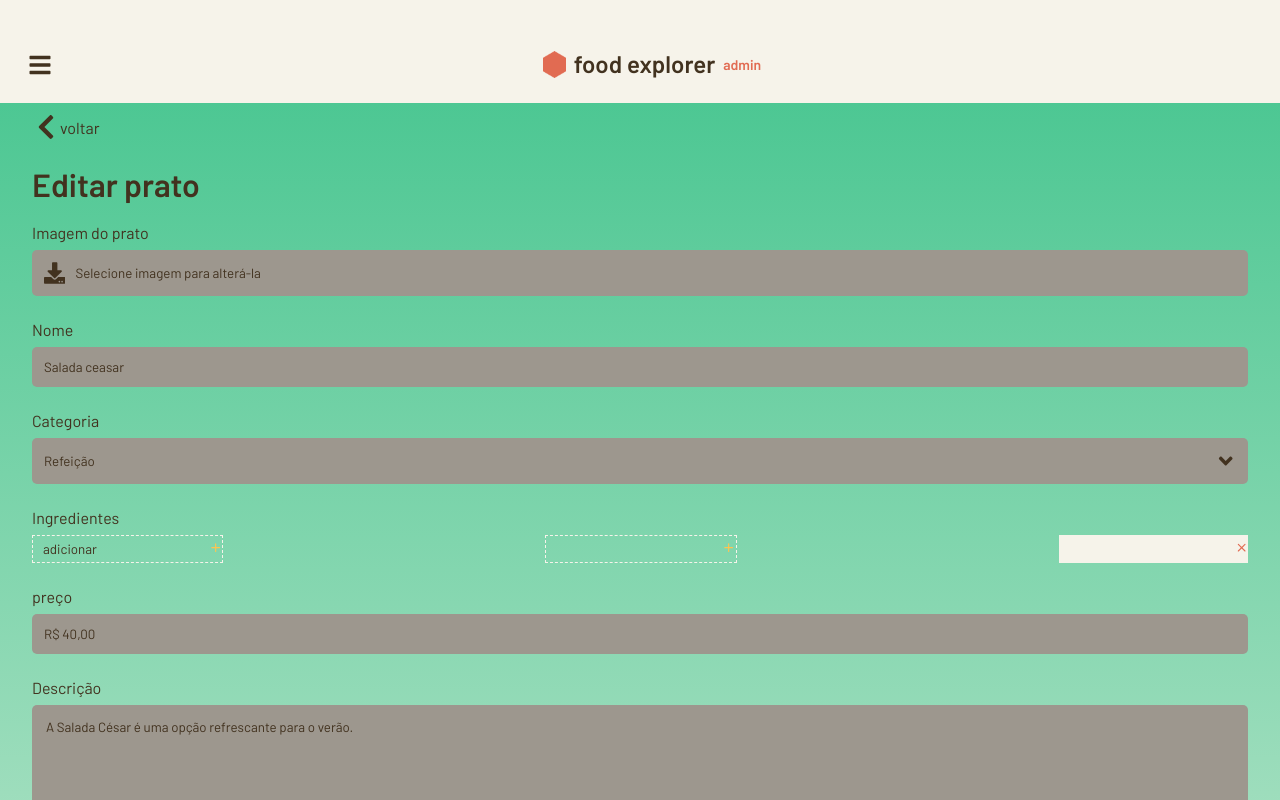
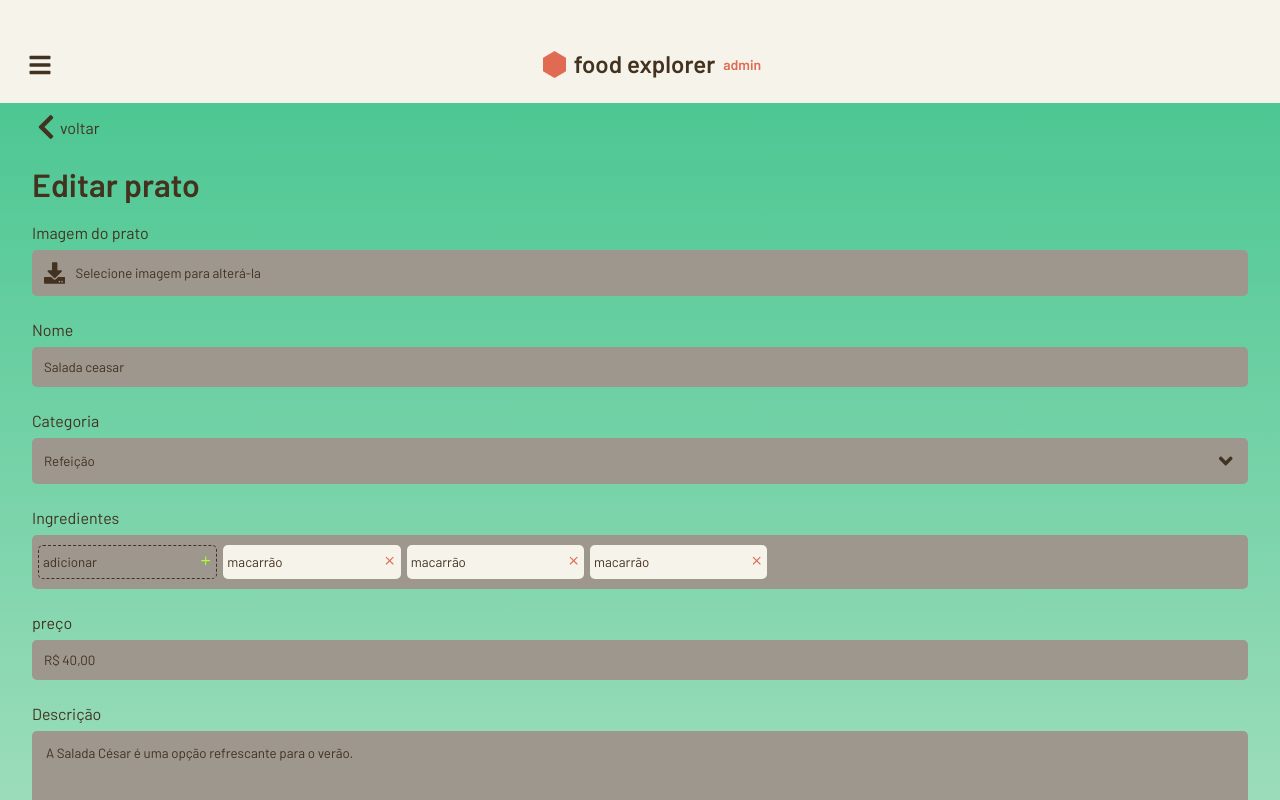
Before and after one commit to vithorDeveloper/foodExplorerFront, a React (Vite) app: page / in a window 1280 px wide. Shown: the top 800 px of the page. Built offline with nearby package versions, Linux system fonts and the light colour scheme.

Commit message:
bug resolution

```diff
--- a/src/components/NewIngredient/index.jsx
+++ b/src/components/NewIngredient/index.jsx
@@ -1,7 +1,7 @@
 import { Container } from "./styles";
 import {FiPlus, FiX} from "react-icons/fi"
 
-export function NewIngredient({isNew = false , onClick, value, ...rest }) {
+export function NewIngredient({isNew = false , onClick, value, title, ...rest }) {
   return(
     <Container
       isNew={isNew}
--- a/src/components/NewIngredient/styles.js
+++ b/src/components/NewIngredient/styles.js
@@ -2,32 +2,85 @@ import styled from "styled-components";
 
 export const Container = styled.div`
     display: flex;
-    color: ${({theme}) => theme.colors.brown};
-    background-color: ${({theme, isNew}) => isNew ? "trasnparent" : theme.colors.white};
-    border: ${({theme, isNew}) => isNew ? `.1rem dashed ${theme.colors.white}` : "none"};
+
+    background-color: ${({theme, isNew}) => isNew ? "transparent" : theme.colors.white};
+    border: ${({theme , isNew}) => isNew ? `0.1rem dashed ${theme.colors.brown}` : `none`};
+
+    margin:0 0 1rem .6rem;
+    padding: .8rem 0;
+
+    border-radius: .5rem;
+
+    >button{
+      border: none;
+      background: none;
+
+      padding-right: .4rem;
+    }
+
+    .btn-del{
+      color: ${({theme}) => theme.colors.tomato};
+    }
+
+    .btn-add{
+      color: greenyellow;
+    }
 
     >input{
-      padding: .5rem 1rem;
       width: 100%;
+      border: none;
+      padding-left: .4rem;
 
-      border-radius: .5rem 0 0 .5rem;
       background: transparent;
 
-      ::placeholder{
+      &::placeholder{
         color: ${({theme}) => theme.colors.brown};
+
       }
     }
+`
 
-    >.btn-del{
-      color: ${({theme}) => theme.colors.tomato}
-    }
 
-    >.btn-add{
-      color: ${({theme}) => theme.colors.yellow}
-    }
 
-    button{
-      border-radius: 0 .5rem .5rem 0;
-      background: none;
-    }
-`
+
+
+
+
+
+
+
+
+// display: flex;
+//     color: ${({theme}) => theme.colors.brown};
+//     background-color: ${({theme, isNew}) => isNew ? "trasnparent" : theme.colors.white};
+//     border: ${({theme, isNew}) => isNew ? `.1rem dashed ${theme.colors.white}` : "none"};
+
+//     width: 10rem;
+
+//     margin-bottom: 1rem;
+//     border-radius: .5rem;
+
+
+//     >input{
+//       padding: .5rem 1rem;
+//       width: 100%;
+
+//       background: transparent;
+
+//       ::placeholder{
+//         color: ${({theme}) => theme.colors.brown};
+//       }
+//     }
+
+//     >.btn-del{
+//       color: ${({theme}) => theme.colors.tomato}
+//     }
+
+//     >.btn-add{
+//       color: green;
+//     }
+
+//     button{
+//       background: none;
+//       padding-right: .5rem;
+//     }
--- a/src/page/EditDish/index.jsx
+++ b/src/page/EditDish/index.jsx
@@ -50,9 +50,13 @@ export function EditDish(){
             isNew={true}
           / >
           <NewIngredient
-            isNew={true}
+          placeholder={"macarrão"}
           / >
           <NewIngredient
+          placeholder={"macarrão"}
+          / >
+          <NewIngredient
+          placeholder={"macarrão"}
           / >
         </div>
 
--- a/src/page/EditDish/styles.js
+++ b/src/page/EditDish/styles.js
@@ -66,9 +66,12 @@ export const Form = styled.form`
 
     >.containerTags{
       display: flex;
-      justify-content: space-between;
       flex-direction: row;
       flex-wrap: wrap;
+
+      background-color: #9D978E;
+      padding-top: 1rem;
+      border-radius: .5rem;
     }
 
     >.containerButtons{
```
